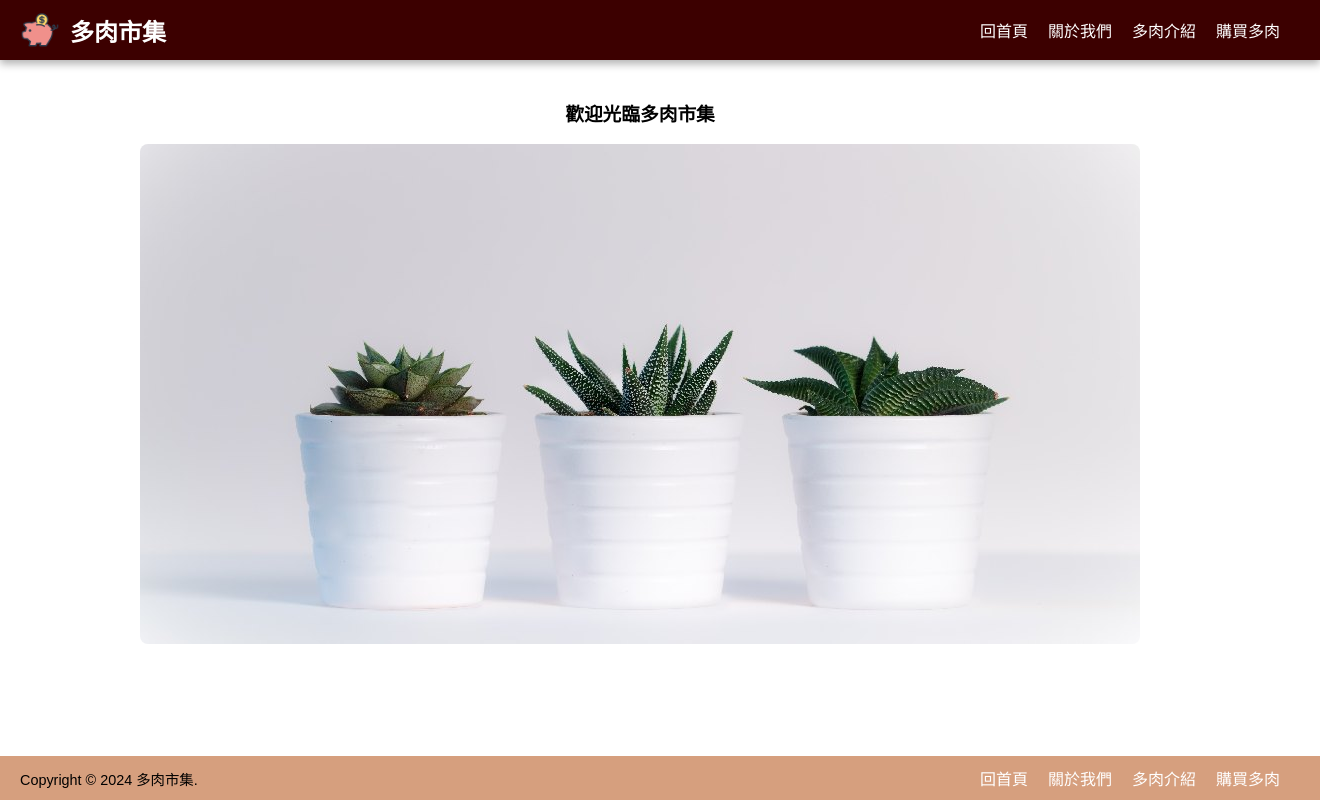
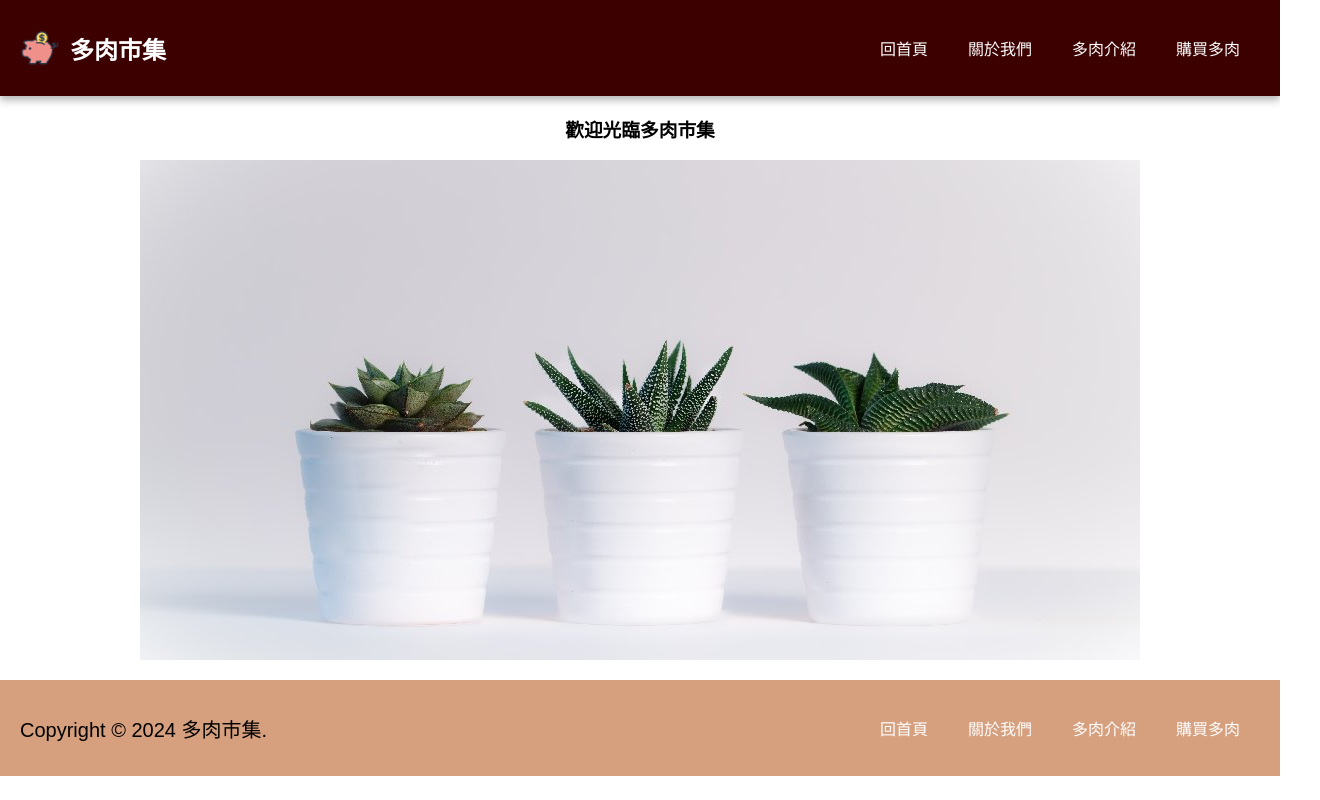
Before and after one commit to peiyu971212/chihlee-web-class, a plain HTML site: page ch05/flexBox.html in a window 1280 px wide. Shown: the whole page, 1320 px wide, since content can reach past the window. Drawn offline with Linux system fonts and the light colour scheme.

Commit message:
update flexBox

```diff
--- a/ch05/css/style.css
+++ b/ch05/css/style.css
@@ -1,4 +1,4 @@
-/* 基本樣式 */
+/* 基本設定 */
 html, body {
   width: 100%;
   height: 100%;
@@ -10,30 +10,21 @@ html, body {
 .flex-container {
     display: flex;
     flex-direction: column;
-  min-height: 100vh;
-}
-
-.header, .footer {
-  width: 100%;
-  color: #ffffff;
   }
 
   .header {
-  background-color: #3C0000;
+    display: flex;
+    background-color: #3c0000;
+    margin: 0;
+    padding: 0;
+    justify-content: space-between;
     box-shadow: 0px 4px 8px rgba(0, 0, 0, 0.3);
-  padding: 10px 20px;
   }
 
-.footer {
-  background-color: #D69F7E;
-  color: #000000;
-  padding: 10px 20px;
-}
-
-/* Logo區域 */
-.logo-section {
-  display: flex;
-  align-items: center;
+  .title {
+    color: #ffffff;
+    font-size: 24px;
+    font-weight: bold;
   }
 
   .logo {
@@ -42,64 +33,53 @@ html, body {
     margin-right: 10px;
   }
 
-.site-name {
-  font-size: 24px;
-  font-weight: bold;
+  .logo-section {
+    display: flex;
+    align-items: center; /* 將內容垂直置中 */
+    margin-left: 20px;
   }
 
-/* 菜單 */
-.nav-menu, .footer-menu {
-  display: flex;
+  .menu-item {
+    color: #ffffff;
+    margin: 20px;
   }
 
   .menu-list {
     display: flex;
-  padding: 0;
-  margin: 0;
+    list-style: none;
   }
 
-.menu-item {
-  list-style: none;
-  margin-right: 20px;
-  color: #ffffff;
-  cursor: pointer;
+  .nav-menu {
+    display: flex;
+    align-items: center;
+    padding-right: 20px;
   }
 
-.menu-item:hover {
-  text-decoration: underline;
+  .main-content {
+    display: flex;
+    flex-direction: column;
+    align-items: center;
+    margin-bottom: 20px;
   }
 
-/* 主要內容 */
-.main-content {
-  flex: 1;
-  max-width: 1000px;
-  width: 100%;
-  margin: 20px auto;
-  text-align: center;
-}
-
-.main-image {
-  max-width: 100%;
-  height: auto;
-  border-radius: 8px;
+  .footer {
+    display: flex;
+    background-color: #d69f7e;
+    align-items: center;
+    justify-content: space-between;
   }
 
   .footer-text {
-  font-size: 0.9rem;
+    padding-left: 20px;
   }
 
-.justify-content-space-between {
-  justify-content: space-between;
+  .p-text {
+    font-size: 20px;
+    color: #000000;
   }
 
-.d-flex {
+  .footer-menu {
     display: flex;
+    align-items: center;
+    padding-right: 20px;
   }
-
-.align-items-center {
-  align-items: center;
-}
-
-.list-style-none {
-  list-style: none;
-}
--- a/ch05/flexBox.html
+++ b/ch05/flexBox.html
@@ -1,24 +1,20 @@
 <!DOCTYPE html>
-<html lang="zh">
+<html lang="en">
   <head>
     <meta charset="UTF-8" />
-    <meta name="viewport" content="width=device-width, initial-scale=1" />
-    <title>多肉市集</title>
+    <meta name="viewport" content="width=device-width, initial-scale=1.0" />
+    <title>Document</title>
     <link rel="stylesheet" href="css/style.css" />
   </head>
   <body>
-    <!-- 整體容器 -->
     <div class="flex-container">
-      <!-- Header -->
-      <header
-        class="header d-flex align-items-center justify-content-space-between"
-      >
-        <div class="logo-section d-flex align-items-center">
-          <img src="images/logo.png" alt="logo" class="logo" />
-          <span class="site-name">多肉市集</span>
+      <header class="header">
+        <div class="logo-section">
+          <img class="logo" src="images/logo.png" />
+          <p class="title">多肉市集</p>
         </div>
-        <div class="nav-menu align-items-center">
-          <ul class="menu-list list-style-none d-flex">
+        <div class="nav-menu">
+          <ul class="menu-list">
             <li class="menu-item">回首頁</li>
             <li class="menu-item">關於我們</li>
             <li class="menu-item">多肉介紹</li>
@@ -26,24 +22,16 @@
           </ul>
         </div>
       </header>
-
-      <!-- 主內容 -->
       <main class="main-content">
         <h3>歡迎光臨多肉市集</h3>
-        <img
-          class="d-block w-100 main-image"
-          src="images/f1.jpg"
-          alt="多肉植物"
-        />
+        <img src="images/f1.jpg" />
       </main>
-
-      <!-- Footer -->
-      <footer
-        class="footer d-flex align-items-center justify-content-space-between"
-      >
-        <div class="footer-text">Copyright © 2024 多肉市集.</div>
-        <div class="footer-menu d-flex align-items-center">
-          <ul class="menu-list list-style-none d-flex">
+      <footer class="footer">
+        <div class="footer-text">
+          <p class="p-text">Copyright © 2024 多肉市集.</p>
+        </div>
+        <div class="footer-menu">
+          <ul class="menu-list">
             <li class="menu-item">回首頁</li>
             <li class="menu-item">關於我們</li>
             <li class="menu-item">多肉介紹</li>
--- a/ch05/style.css
+++ /dev/null
@@ -1,6 +0,0 @@
-.box{
-    width: 300px;
-    height: 300px;
-    background: #000;
-    padding: 50px;
-}
```
Also changed, not shown: ch05/dog.html (deleted, +0 -89 lines). Lines whose indentation alone changed are shown as unchanged.
